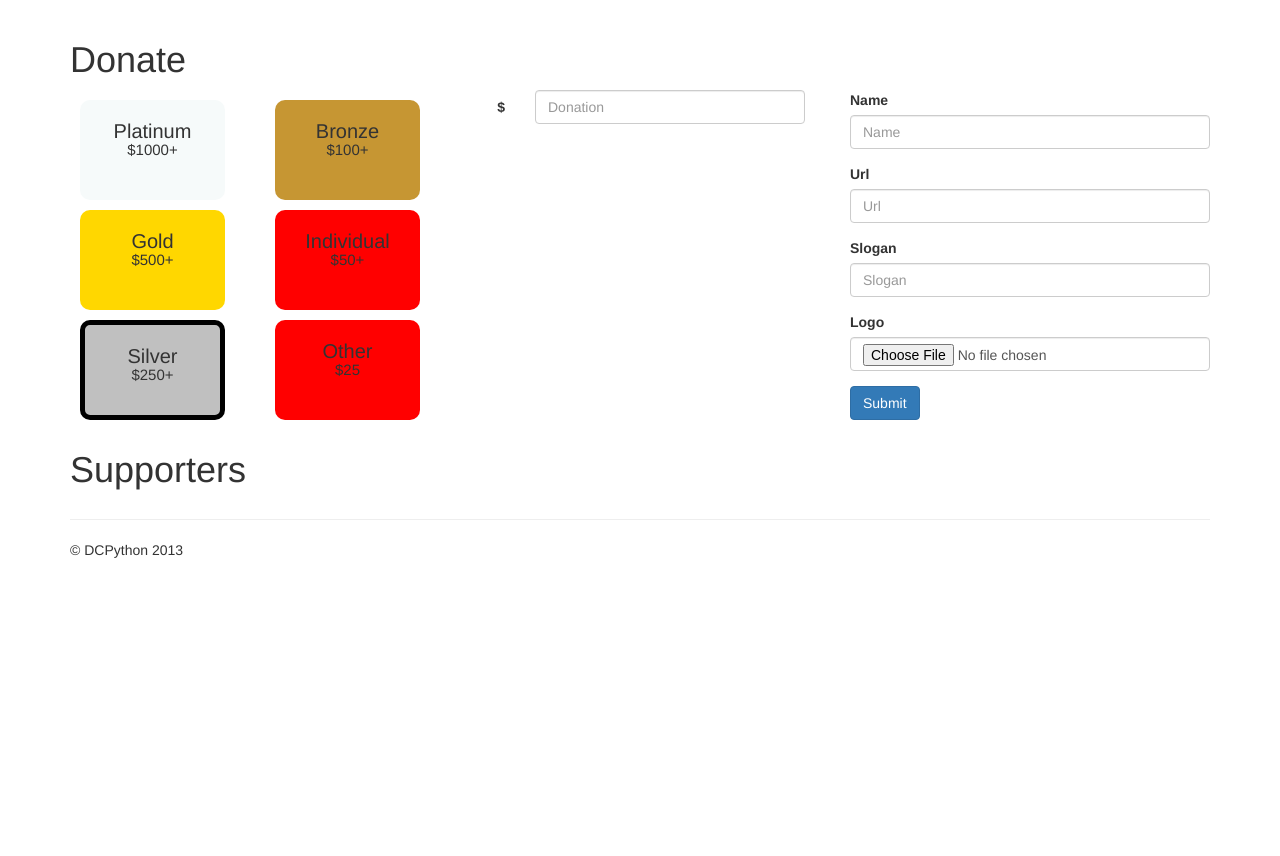
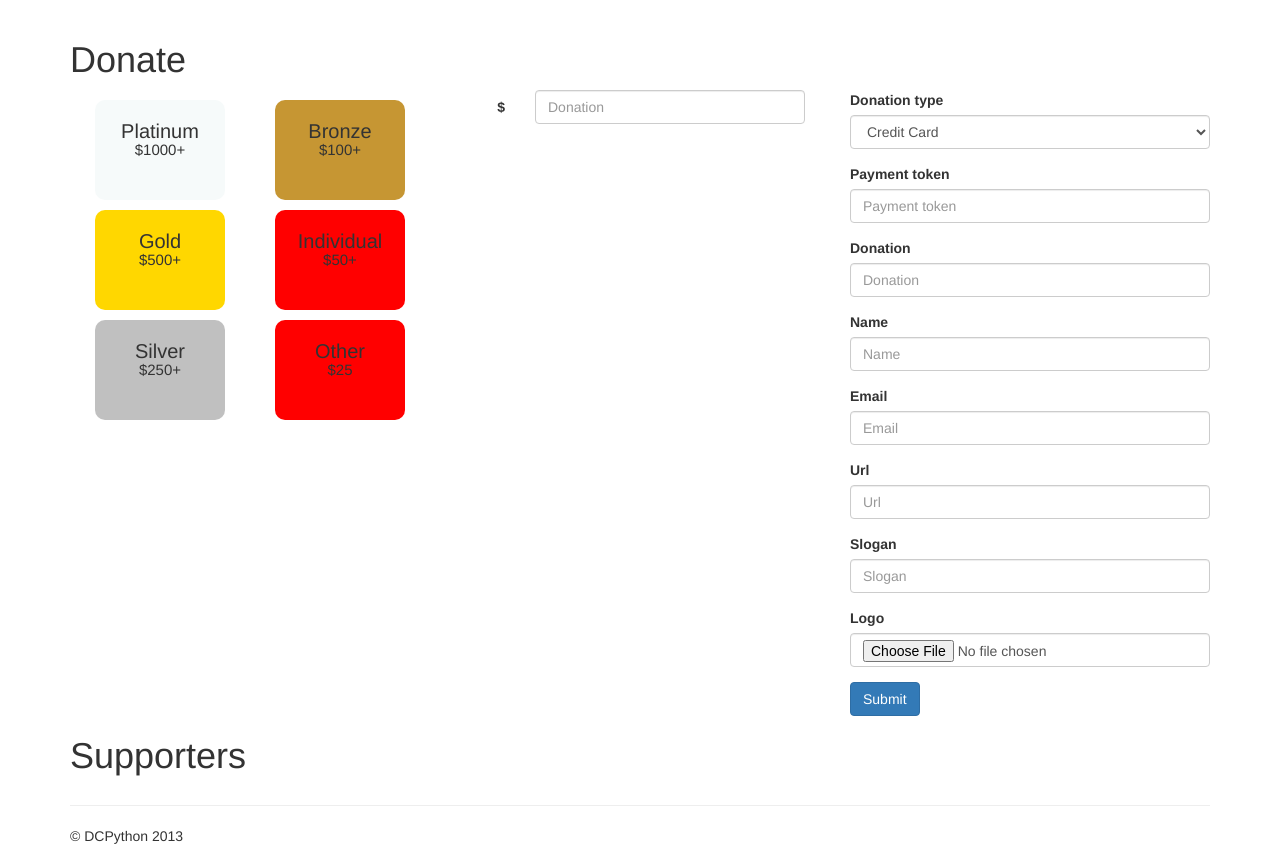
Before and after one commit to ohimors/dcpython-django, a Django app: template support/templates/support/support.html in a window 1280 px wide. Shown: the part 52-908 px from the top of the page. Before the commit the page ends 610 px from the top, so only its background shows below. Run offline with Django 3.2, Linux system fonts and the light colour scheme; tables that the repository leaves empty hold one stand-in row (values such as "Sample post"); the template is opened without the code that fills it: values that come from a table or form of the project are taken from there, most other values are stand-ins (such as "Sample title", 1, 10 or a date in 2020); some libraries are stand-ins or nearby versions.

Commit message:
work on accepting donations
js to improve donation ui; added donationForm for handling resp
from Balanced.js;

```diff
--- a/support/forms.py
+++ b/support/forms.py
@@ -1,7 +1,12 @@
-from django.forms import ModelForm
-from support.models import Donor
+from django import forms
+from support.models import Donor, DONATION_TYPES
 
-class DonorForm(ModelForm):
+class DonorForm(forms.ModelForm):
     class Meta:
         model = Donor
         exclude = ["level", "secret"]
+
+class DonationForm(forms.Form):
+    donation_type = forms.ChoiceField(choices=DONATION_TYPES)
+    payment_token = forms.CharField(max_length=64)
+    donation = forms.DecimalField(max_digits=10, decimal_places=2, min_value=0)
--- a/support/models.py
+++ b/support/models.py
@@ -10,16 +10,22 @@ DONOR_LEVELS = (
     ("B", "Bronze"),
     ("I", "Individual"),
     ("O", "Other")
-    )
+)
+
+DONATION_TYPES = (
+    ("C", "Credit Card"),
+    ("P", "PayPal"),
+    ("B", "Bank Account"),
+    ("P", "Pledge")
+)
 
 # Create your models here.
 class Donor(models.Model):
     """
     Model for Donors to DCPYthon.
-
-
     """
     name = models.CharField(max_length=100)
+    email = models.EmailField()
     url = models.URLField(blank=True, null=True)
     slogan = models.CharField(max_length=200, blank=True, null=True)
     level = models.CharField(max_length=1, choices=DONOR_LEVELS, blank=True, null=True)
@@ -30,3 +36,13 @@ class Donor(models.Model):
         if not self.secret:
             self.secret = base64.urlsafe_b64encode(os.urandom(64))
         super(Donor, self).save(*args, **kwargs)
+
+class Donation(models.Model):
+    """
+    Model representing one donation
+    """
+    donor = models.ForeignKey(Donor)
+    datetime = models.DateTimeField()
+    type = models.CharField(max_length=1, choices=DONATION_TYPES)
+    completed = models.BooleanField(default=False)
+    donation = models.DecimalField(decimal_places=2, max_digits=10)
--- a/support/templates/support/support.html
+++ b/support/templates/support/support.html
@@ -7,7 +7,52 @@
   <script type="text/javascript" src="https://js.balancedpayments.com/v1/balanced.js"></script>
 
   <script type="text/javascript">
-    balanced.init({{ balanced_uri }});
+    $(function() {
+      console.log('startup');
+      var DONATION_AMTS = [
+        ["platinum", 1000],
+        ["gold", 500],
+        ["silver", 250],
+        ["bronze", 100],
+        ["individual", 50],
+        ["other", 0]
+      ]
+
+      var DONATION_AMTS_DICT = {
+        platinum: 1000,
+        gold: 500,
+        silver: 250,
+        bronze: 100,
+        individual: 50,
+        other: 0
+      }
+
+      var handle_donation_change = function(e) {
+        var donation = parseFloat($("#donationAmt").val());
+        for (var i=0; i < DONATION_AMTS.length; i++) {
+          $("." + DONATION_AMTS[i][0]).removeClass("active");
+        }
+        for (var i=0; i < DONATION_AMTS.length; i++) {
+          if (donation >= DONATION_AMTS[i][1]) {
+            $("." + DONATION_AMTS[i][0]).addClass("active");
+            break;
+          }
+        }
+        $("#id_donation").val(donation)
+      }
+      $("#donationAmt").change(handle_donation_change).keyup(handle_donation_change);
+
+      var handle_donor_lvl_click = function(e) {
+        var donation = DONATION_AMTS_DICT[$(e.currentTarget).attr("class").split(" ")[1]];
+
+        $("#donationAmt").val(donation);
+        handle_donation_change();
+      }
+
+      $(".donor_lvl").click(handle_donor_lvl_click);
+    })
+
+    balanced.init("{{ balanced_uri }}");
   </script>
 
   <style type="text/css">
@@ -57,7 +102,8 @@
       </div>
     </div>
     <div class="row">
-      <div class="col-lg-2">
+      <div class="col-lg-4">
+        <div class="col-lg-6">
           <div class="donor_lvl platinum">
             <h1>Platinum</h1>
             <h2>$1000+</h2>
@@ -68,12 +114,12 @@
             <h2>$500+</h2>
           </div>
 
-        <div class="donor_lvl silver active">
+          <div class="donor_lvl silver">
             <h1>Silver</h1>
             <h2>$250+</h2>
           </div>
         </div>
-      <div class="col-lg-2">
+        <div class="col-lg-6">
           <div class="donor_lvl bronze">
             <h1>Bronze</h1>
             <h2>$100+</h2>
@@ -89,6 +135,7 @@
             <h2>$25</h2>
           </div>
         </div>
+      </div>
 
       <div class="col-lg-4">
         <form role="form" class="form-horizontal">
@@ -101,7 +148,8 @@
 
       <div class="col-lg-4">
         {% csrf_token %}
-        {% bootstrap_form form %}
+        {% bootstrap_form donation_form %}
+        {% bootstrap_form donor_form %}
 
         <button type="submit" class="btn btn-primary">
           Submit
--- a/support/views.py
+++ b/support/views.py
@@ -1,5 +1,5 @@
 from django.shortcuts import get_object_or_404, render
-from support.forms import DonorForm
+from support.forms import DonorForm, DonationForm
 from support.models import Donor
 from django.template import RequestContext
 from django.conf import settings
@@ -7,7 +7,7 @@ from django.conf import settings
 
 def support(request):
     context = RequestContext(request)
-    context.update({"active": "donate", "form": DonorForm(), "balanced_uri": settings.BALANCED_URI })
+    context.update({"active": "donate", "donor_form": DonorForm(), "donation_form": DonationForm, "balanced_uri": settings.BALANCED_URI })
     return render(request, 'support/support.html', context)
 
 def donor_update(request, secret=None):
```
Lines whose indentation alone changed are shown as unchanged.
